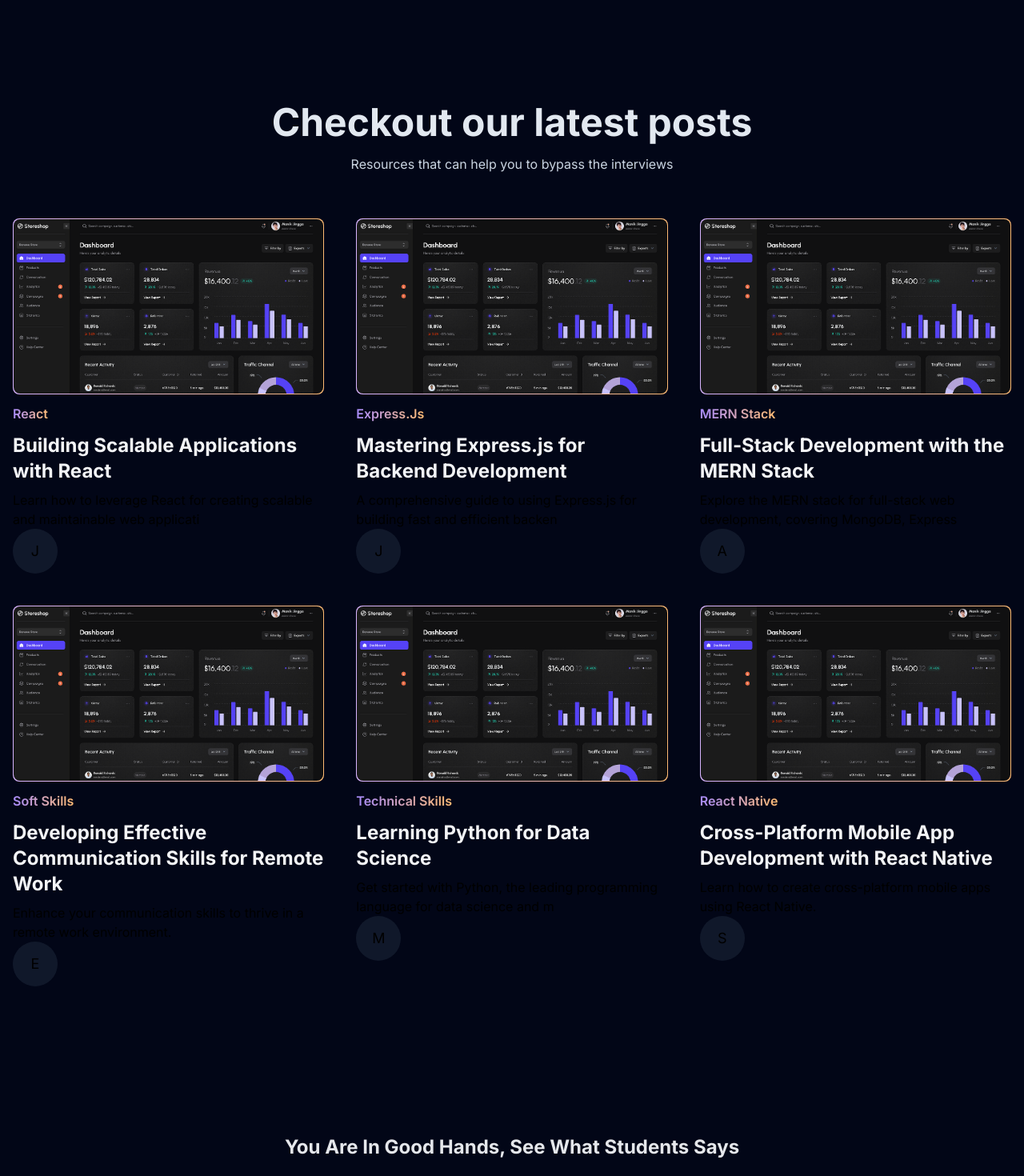
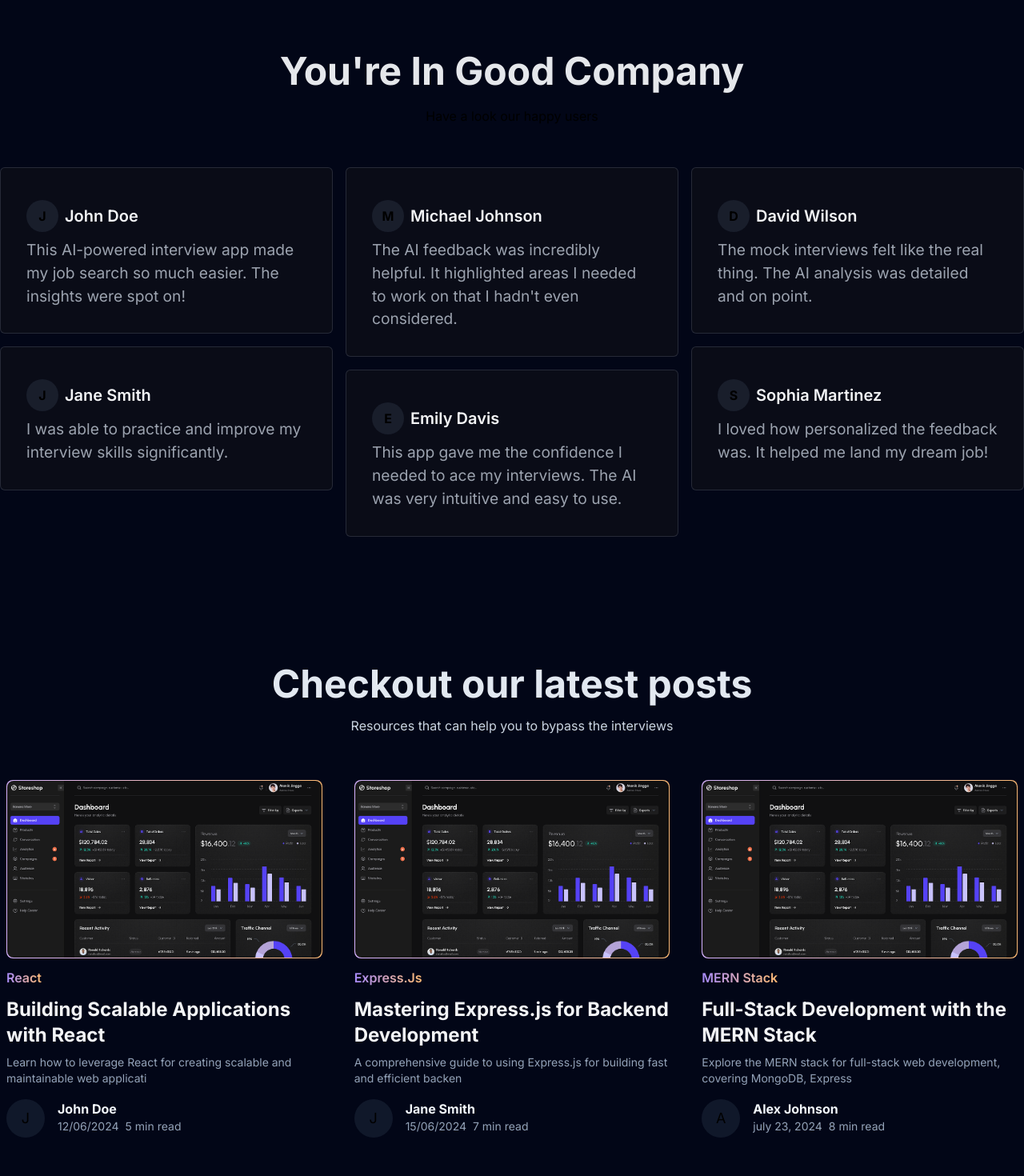
Before and after one commit to Abhishek-Jaiswar/futuresync-A-management-tool, a Next.js app: page / in a window 1280 px wide. Shown: the part 3560-5030 px from the top of the page at 80% size. Built offline with nearby package versions, Linux system fonts and the light colour scheme.

Commit message:
created blogs

```diff
--- a/src/app/_components/Resources.tsx
+++ b/src/app/_components/Resources.tsx
@@ -5,34 +5,41 @@ import Image from 'next/image'
 const Resources = () => {
 
   return (
-    <div className='flex items-center justify-center flex-col px-4'>
-      <div className=''>
-        <h1 className='text-3xl lg:text-5xl font-bold text-slate-200'>Checkout our latest posts</h1>
+    <div className='flex items-center justify-center flex-col px-2'>
+      <div className=' flex items-center justify-center flex-col'>
+        <h1 className='text-3xl lg:text-5xl text-center font-bold text-slate-200'>Checkout our latest posts</h1>
         <p className='text-md text-slate-300 text-center py-4'>Resources that can help you to bypass the interviews</p>
       </div>
       <div className=' mt-10 grid grid-cols-1 sm:grid-cols-2 md:grid-cols-2 lg:grid-cols-3 gap-10 '>
         {resources && resources.length > 0 && resources.slice(0,6).map((items) => (
           <div key={items.id} className=''>
-            <div className='w-auto h-auto bg-gradient-to-r from-purple-300 to-orange-300 p-[1px] rounded-lg'>
+            <div className='w-auto overflow-hidden h-auto bg-gradient-to-r from-purple-300 to-orange-300 p-[1px] rounded-lg cursor-pointer'>
               <Image
                 src={items.image}
                 width={600}
                 height={600}
                 alt='Blog posts'
-                className=' rounded-lg '
+                className=' rounded-lg hover:scale-125 transition-all duration-1000 '
               />
             </div>
             <div className='py-3'>
               <p className='bg-gradient-to-r inline font-semibold from-violet-400 to-orange-300 bg-clip-text text-transparent capitalize'>{items.field}</p>
             </div>
             <div className='pb-2'>
-              <h1 className='text-2xl font-bold text-gray-100 hover:text-gray-400 transition-all duration-400 cursor-pointer'>{items.title}</h1>
+              <h1 className='text-2xl font-bold text-gray-100 hover:text-gray-300 transition-all duration-400 cursor-pointer'>{items.title}</h1>
             </div>
             <div>
-              <p>{items.description.slice(0, 80)}</p>
+              <p className='text-sm text-slate-400'>{items.description.slice(0, 80)}</p>
             </div>
-            <div>
-              <div className=' h-14 w-14 flex items-center justify-center text-lg bg-slate-800/55 rounded-full'>{items.author.name.slice(0,1)}</div>
+            <div className='py-4 flex items-start justify-start gap-4'>
+              <div className=' h-12 w-12 flex items-center justify-center text-lg bg-slate-800/55 rounded-full'>{items.author.name.slice(0,1)}</div>
+              <div>
+                <h1 className='text-md text-slate-100 font-bold'>{items.author.name}</h1>
+                <div className='flex items-center justify-center gap-2'>
+                  <p className=' text-sm text-slate-400'>{items.author.date}</p>
+                  <p className=' text-sm text-slate-400'>{items.author.duration}</p>
+                </div>
+              </div>
             </div>
           </div>
         ))}
--- a/src/app/_components/ScrollableSticky.tsx
+++ /dev/null
@@ -1,9 +0,0 @@
-import React from 'react'
-
-const ScrollableSticky = () => {
-  return (
-    <div>ScrollableSticky</div>
-  )
-}
-
-export default ScrollableSticky
--- a/src/app/_components/StarFeildEffect.tsx
+++ /dev/null
@@ -1,11 +0,0 @@
-import React from 'react'
-
-const StarFeildEffect = () => {
-  return (
-    <canvas>
-
-    </canvas>
-  )
-}
-
-export default StarFeildEffect
--- a/src/app/_components/Testimonials.tsx
+++ b/src/app/_components/Testimonials.tsx
@@ -3,7 +3,7 @@ import { testimonials } from '../utils/testimonialData';
 
 const Testimonials = () => {
   return (
-    <div className='columns-1 sm:columns-2 lg:columns-3 space-y-4 lg:gap-4 p-4 lg:p-0'>
+    <div className='columns-1 sm:columns-2 lg:columns-3 space-y-4 lg:gap-4 lg:p-0'>
       {testimonials && testimonials.length > 0 && testimonials.map((item: any) => (
         <div key={item.id} className='bg-zinc-900/40 break-inside-avoid rounded-md p-8 border border-gray-500/30'>
           <div className="py-2 flex items-center justify-start gap-2">
--- a/src/app/page.tsx
+++ b/src/app/page.tsx
@@ -25,16 +25,17 @@ const page = () => {
       <div className='mx-auto max-w-7xl'>
         <Features />
       </div>
+      <div className='pt-16 max-w-7xl mx-auto flex flex-col items-center justify-center'>
+        <div className='py-8'>
+          <h1 className=' text-center text-5xl text-gray-200 font-bold capitalize'>
+            You're in good company
+          </h1>
+          <p className='text-center py-5'>Have a look our happy users</p>
+        </div>
+        <Testimonials />
+      </div>
       <div className='mx-auto max-w-7xl pt-40'>
         <Resources />
-      </div>
-      <div className=' lg:h-screen pt-16 max-w-7xl mx-auto flex flex-col items-center justify-center'>
-        <div className='py-24'>
-          <h1 className=' text-center text-2xl text-gray-200 font-bold capitalize'>
-            You are in good hands, see what students says
-          </h1>
-        </div>
-        <Testimonials />
       </div>
     </div>
   )
--- a/src/app/utils/blogsData.ts
+++ b/src/app/utils/blogsData.ts
@@ -48,7 +48,7 @@ export const resources = [
       `,
       author: {
         name: "Alex Johnson",
-        date: "18/06/2024",
+        date: "july 23, 2024",
         duration: "8 min read"
       }
     },
```
